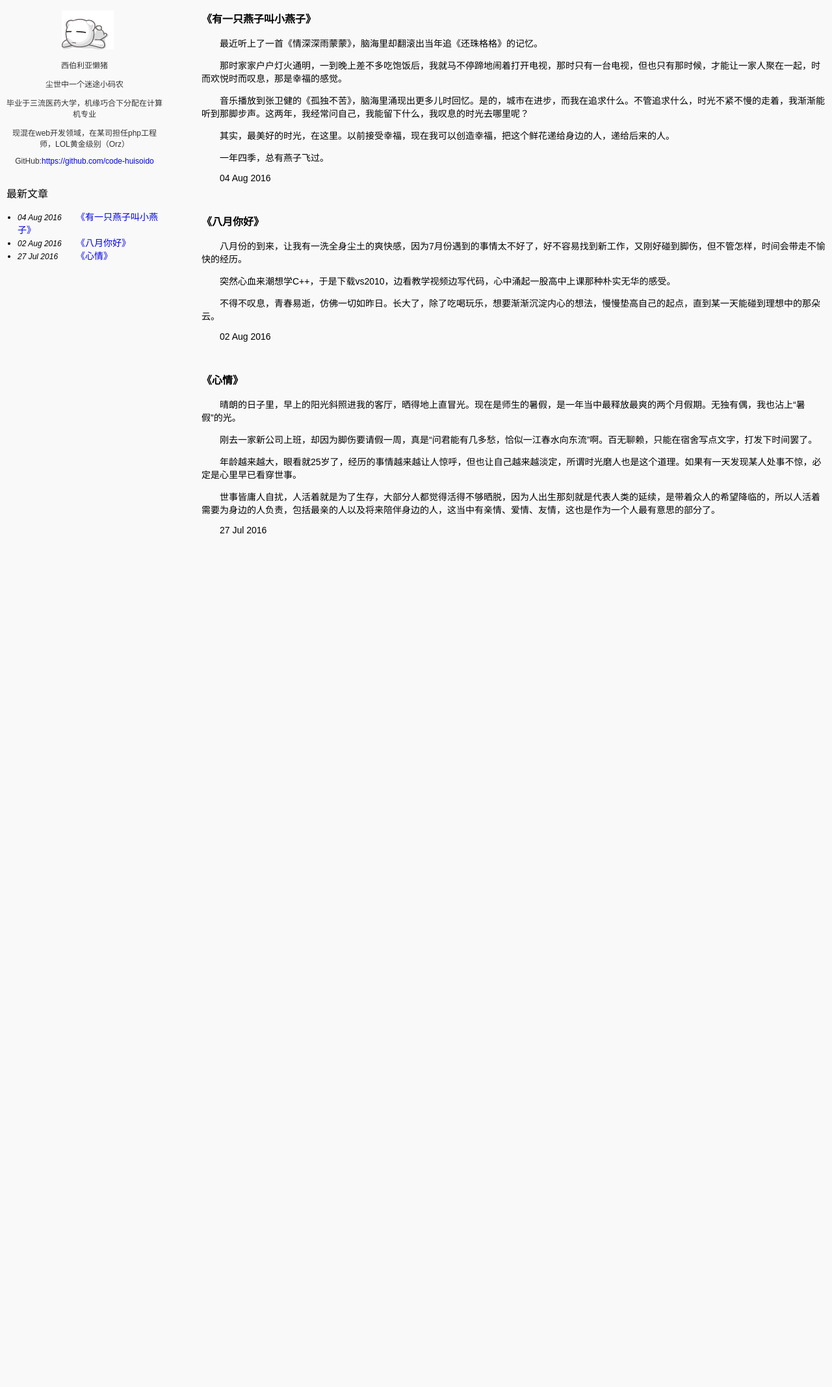
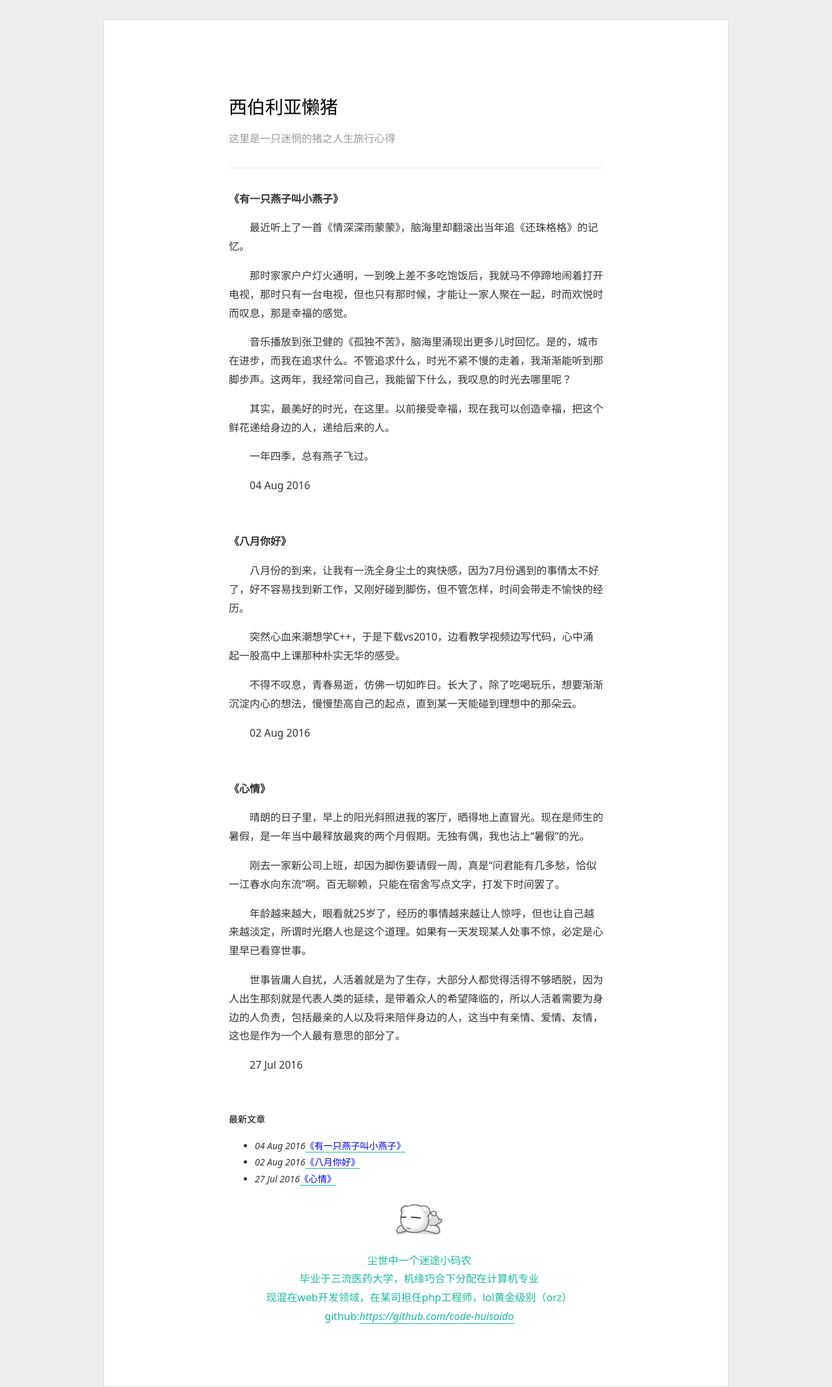
Before and after one commit to code-huisoido/myblog, a Jekyll site: the page built from index.html, in a window 1280 px wide. Shown: the whole page at 65% size. Built offline with Jekyll 4.4.1, drawn with Linux system fonts in a browser that asks for light colours; before the commit the page ends 900 px from its top, so only the background shows below that.

Commit message:
modified index css

```diff
--- a/css/page.css
+++ b/css/page.css
@@ -1,102 +1,81 @@
 html{
 	font-size:10px;
-	font-family: Arial, "微软雅黑";
 	margin:0;
 	padding:0;
-	background: rgb(249, 249, 249) none repeat scroll 0 0;
+	background: #eee;
+}
+html h1,h2,h3,h4,h5,h6{
+	font-family: PingFang SC, Verdana, Helvetica Neue, Microsoft Yahei, Hiragino Sans GB, Microsoft Sans Serif, WenQuanYi Micro Hei, sans-serif;
+    font-weight: 100;
+    color: #000;
+    line-height: 1.35;
+}
+html i{
+    text-transform: lowercase;
+    color: #1abc9c;
 }
 body{
 	margin:0;
 	padding:0;
+	color:#333;
+	font:300 1rem/1.8 PingFang SC, Lantinghei SC, Microsoft Yahei, Hiragino Sans GB, Microsoft Sans Serif, WenQuanYi Micro Hei, sans;
+	width:90%;
+	max-width: 960px;
+	margin:3em auto 0;
+	border:1px solid #ddd;
+	background: #fff;
+	padding-top:2rem;
 }
-html a{
+html a, a:hover, a:visited{
 	text-decoration: none;
+	border-bottom: 1px solid #1abc9c;
 }
-html a:hover{
-	text-decoration: none;
-}
-html a:visited{
-	text-decoration: none;
-	color:rgb(0, 57, 241);
-}
+
 img{
 	margin:0;
 	padding:0;
 }
 
-.banner{
-    margin: 0 auto;
-    text-align: center;
-    width: 100%;
-}
-.banner img{
-	background-repeat: no-repeat;
-    width: 100%;
+#content{
+	font-size:1.4rem;
+	margin:0 auto;
+	padding:8% 20%;
 }
 
-#content{
-	font-size:1.4rem;
-	width:100%;
-	margin:0 auto;
+#tagline{
+	color: #999;
+    font-size: 1.6rem;
+    margin: 1.6rem 0 3.2rem;
+    padding-bottom: 3.2rem;
+    border-bottom: 3px double #eee;
 }
 
-#content .first_title{
+#avatar{
+	margin-left:10px;
+}
+
+.about_me{
+	vertical-align: middle;
+	text-align: center;
+	margin-left:10px;
+	text-transform: lowercase;
+    color: #1abc9c;
+    font-size:1.6rem;
+}
+
+.blog_content{
 	font-size:1.6rem;
 }
 
-
-.left_menu{
-	float: left;
-    width: 250px;
-}
-
-.left_menu #avatar{
-	margin-left:10px;
-}
-
-.left_menu .about_me{
-	vertical-align: middle;
-	text-align: center;
-	margin-left:10px;
-}
-
-.left_menu .about_me label{
-	font-size:1.2rem;
-	color:#333;
-}
-.left_menu .article_list{
-	margin-top:30px;
-	margin-left:10px;
-}
-.left_menu ul{
-	padding-left: 17px;
-}
-
-#content .right_content{
-	padding:10px;
-	padding-top:0;
-	margin-left:300px;
-}
-
-#content .article_time{
-	font-size:1.2rem;
-	width:90px;
-	display:inline-block;
-}
-
-.blog_content{
-	font-size:1.4rem;
-}
-
 .blog_content p{
-	text-indent: 2.8rem;
+	text-indent: 3.2rem;
 }
 
 .article_title{
 	font-size:1.6rem;
 }
 
-@media screen and (max-width:750px){
+/*@media screen and (max-width:750px){
 	#content .right_content{
 		padding:10px;
 		padding-top:0;
@@ -107,4 +86,4 @@ img{
 		float: none;
     	width: 100%;
 	}
-}
+}*/
--- a/index.html
+++ b/index.html
@@ -5,29 +5,12 @@ title: 西伯利亚懒猪
 <!-- <div class="banner">
 	<img src="{{ site.baseurl }}/image/desktop.jpg">
 </div> -->
+
+
 <div id="content">
-	<div class="left_menu">
-		<div class="about_me">
-			<img src="{{ site.baseurl }}/image/lanzhu.gif" id="avatar">
-			<label>
-				<p>西伯利亚懒猪</p>
-				<p>尘世中一个迷途小码农</p>
-				<p>毕业于三流医药大学，机缘巧合下分配在计算机专业</p>
-				<p>现混在web开发领域，在某司担任php工程师，LOL黄金级别（Orz）</p>
-				<p>GitHub:<a target="_blank" href="https://github.com/code-huisoido">https://github.com/code-huisoido</a></p>
-			</label>
-		</div>
-		<div class="article_list">
-			<label class="first_title">最新文章</label>
-			<ul>
-				{% for post in site.posts %}
-				<li>
-					<em class="article_time">{{ post.date | date_to_string }}</em><a href="{{ site.baseurl }}{{ post.url }}">{{ post.title }}</a>
-				</li>
-				{% endfor %}
-			</ul>
-		</div>
-	</div>
+	<h1>西伯利亚懒猪</h1>
+	<h2 id="tagline">这里是一只迷惘的猪之人生旅行心得</h2>
+
 	<div class="right_content">
 		{% for post in site.posts %}
 		<p>{{ post.content }}</p>
@@ -35,4 +18,24 @@ title: 西伯利亚懒猪
 		{% endfor %}
 	</div>
 
+	<div class="article_list">
+		<h4>最新文章</h4>
+		<ul>
+			{% for post in site.posts %}
+			<li>
+				<em class="article_time">{{ post.date | date_to_string }}</em><a href="{{ site.baseurl }}{{ post.url }}">{{ post.title }}</a>
+			</li>
+			{% endfor %}
+		</ul>
+	</div>
+
+	<div class="about_me">
+		<img src="{{ site.baseurl }}/image/lanzhu.gif" id="avatar">
+		<p>
+		尘世中一个迷途小码农<br>
+		毕业于三流医药大学，机缘巧合下分配在计算机专业<br>
+		现混在web开发领域，在某司担任php工程师，LOL黄金级别（Orz）<br>
+		GitHub:<a target="_blank" href="https://github.com/code-huisoido"><i>https://github.com/code-huisoido</i></a>
+		</p>
+	</div>
 </div>
```
Also changed, not shown: index_local.html (+57 -34 lines), image/bg.jpg (deleted), image/bg3.jpg (deleted), image/bg4.jpg (deleted).
